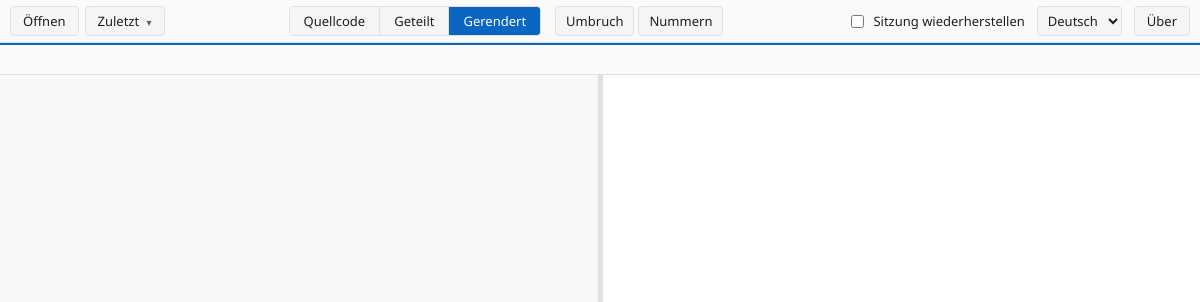
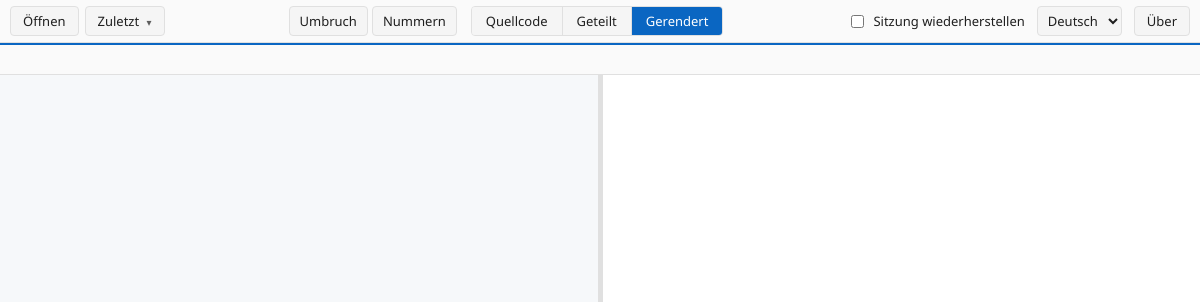
Before and after one commit to MatthiasSCG/SCG-Markdown-Viewer, an Electron app: page src/renderer/index.html in a window 1200 px wide. Shown: the top 302 px of the page. Drawn offline with Linux system fonts and the light colour scheme; no server answers.

Commit message:
Toggle-Buttons "Umbruch"/"Nummern" links vom View-Modus-Block
Die beiden Toggles beziehen sich auf die Quellcode-Ansicht, also
gehören sie auch optisch dorthin gruppiert — direkt vor "Quellcode"
statt hinter "Gerendert".

- index.html: Reihenfolge der zwei <div>-Gruppen in .toolbar-center
  getauscht
- styles.css: .source-toggles margin-left -> margin-right (sorgt für
  passenden Abstand zum nachfolgenden View-Toggle-Block)

Kein Versions-Bump, kein neuer Build — kosmetische Anordnung, die
beim nächsten regulären Release wirksam wird.

Co-Authored-By: Claude Opus 4.7 (1M context) <noreply@anthropic.com>

```diff
--- a/src/renderer/index.html
+++ b/src/renderer/index.html
@@ -21,14 +21,14 @@
         </div>
       </div>
       <div class="toolbar-center">
+        <div class="source-toggles" role="group">
+          <button id="btn-wrap" class="btn-toggle" data-i18n="source.wrap" data-i18n-title="source.wrapTitle">Umbruch</button>
+          <button id="btn-numbers" class="btn-toggle" data-i18n="source.numbers" data-i18n-title="source.numbersTitle">Nummern</button>
+        </div>
         <div class="view-toggle" role="group" aria-label="Ansicht">
           <button data-view="source" class="view-btn" data-i18n="view.source" data-i18n-title="view.source">Quellcode</button>
           <button data-view="split" class="view-btn" data-i18n="view.split" data-i18n-title="view.split">Geteilt</button>
           <button data-view="rendered" class="view-btn active" data-i18n="view.rendered" data-i18n-title="view.rendered">Gerendert</button>
-        </div>
-        <div class="source-toggles" role="group">
-          <button id="btn-wrap" class="btn-toggle" data-i18n="source.wrap" data-i18n-title="source.wrapTitle">Umbruch</button>
-          <button id="btn-numbers" class="btn-toggle" data-i18n="source.numbers" data-i18n-title="source.numbersTitle">Nummern</button>
         </div>
       </div>
       <div class="toolbar-right">
--- a/src/renderer/styles.css
+++ b/src/renderer/styles.css
@@ -149,7 +149,7 @@ body {
 .source-toggles {
   display: inline-flex;
   gap: 4px;
-  margin-left: 8px;
+  margin-right: 8px;
 }
 .btn-toggle {
   background: var(--bg-alt);
```
Also changed, not shown: CHANGELOG.md.
